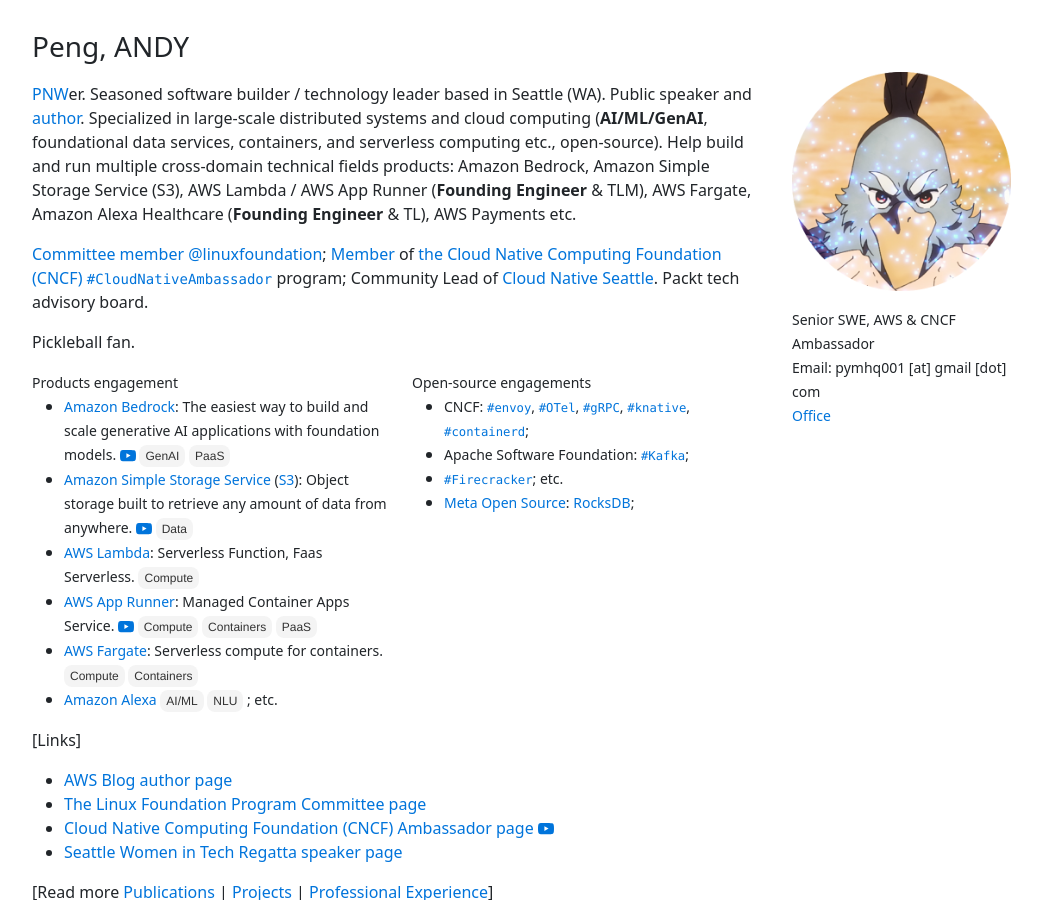
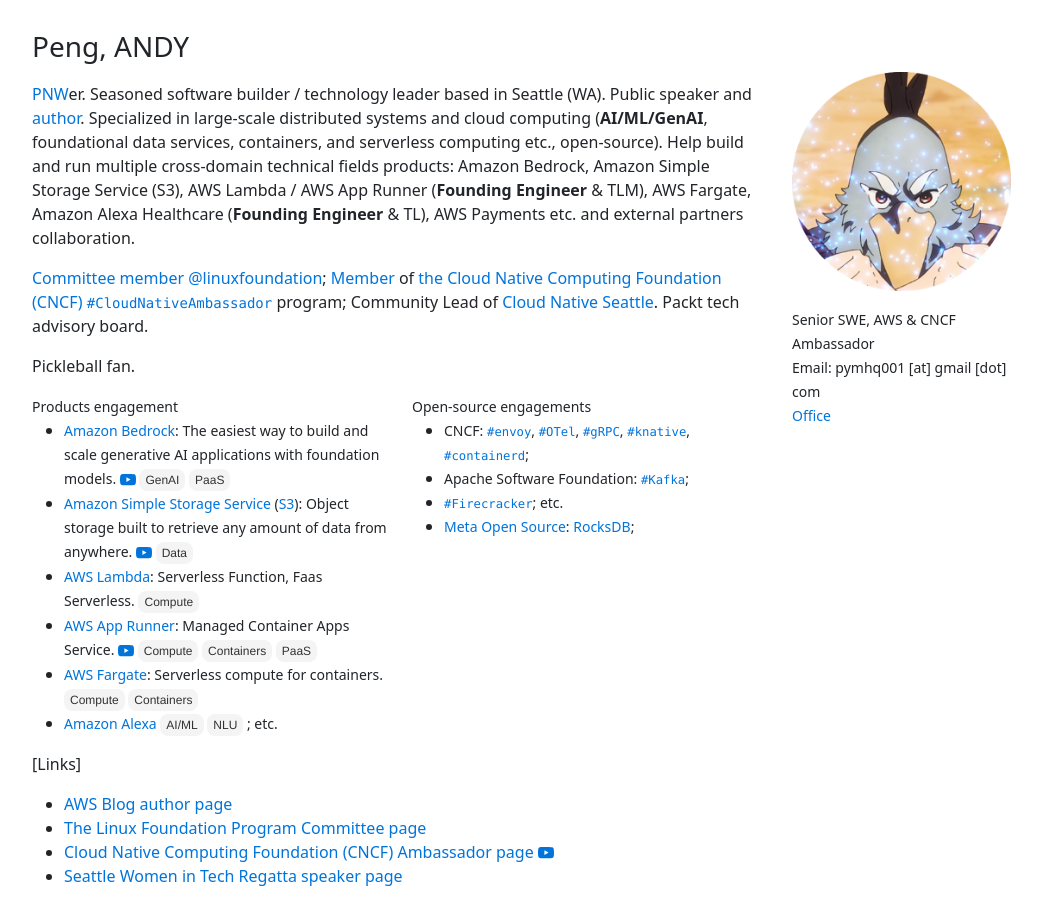
Before and after one commit to gfw001/gfw001.github.io, a Jekyll site: the page index.html, which Jekyll copies as it is, in a window 1280 px wide and 900 px high. Shown: the whole window, without its empty margins (50-1092 px from the left). Built offline with Jekyll 4.4.1, drawn with Linux system fonts in a browser that asks for light colours.

Commit message:
Update index.html

```diff
--- a/index.html
+++ b/index.html
@@ -94,7 +94,7 @@
   <div class="row">
     <div class="col">
       <p style="margin-top:10px;">
-        <a href="https://www.pcta.org/">PNW</a>er. Seasoned software builder / technology leader based in Seattle (WA). Public speaker and <a href="https://aws.amazon.com/blogs/containers/author/yimipeng/">author</a>. Specialized in large-scale distributed systems and cloud computing (<strong>AI/ML/GenAI</strong>, foundational data services, containers, and serverless computing etc., open-source). Help build and run multiple cross-domain technical fields products: Amazon Bedrock, Amazon Simple Storage Service (S3), AWS Lambda / AWS App Runner (<strong>Founding Engineer</strong> & TLM), AWS Fargate, Amazon Alexa Healthcare (<strong>Founding Engineer</strong> & TL), AWS Payments etc.
+        <a href="https://www.pcta.org/">PNW</a>er. Seasoned software builder / technology leader based in Seattle (WA). Public speaker and <a href="https://aws.amazon.com/blogs/containers/author/yimipeng/">author</a>. Specialized in large-scale distributed systems and cloud computing (<strong>AI/ML/GenAI</strong>, foundational data services, containers, and serverless computing etc., open-source). Help build and run multiple cross-domain technical fields products: Amazon Bedrock, Amazon Simple Storage Service (S3), AWS Lambda / AWS App Runner (<strong>Founding Engineer</strong> & TLM), AWS Fargate, Amazon Alexa Healthcare (<strong>Founding Engineer</strong> & TL), AWS Payments etc. and external partners collaboration.
       </p>
 	<!--
 	      <ul style="list-style: none; padding-left: 0;">
```
